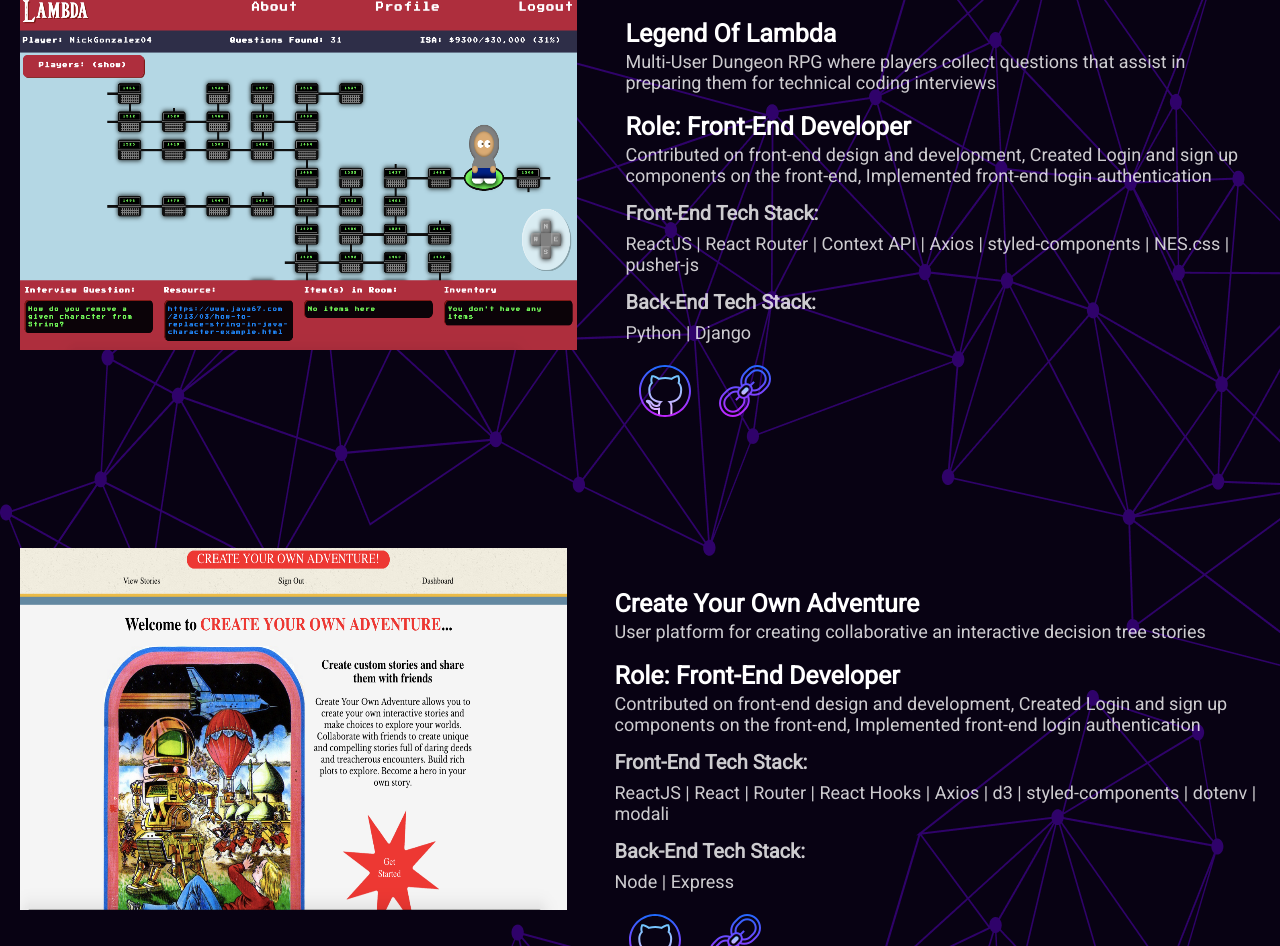
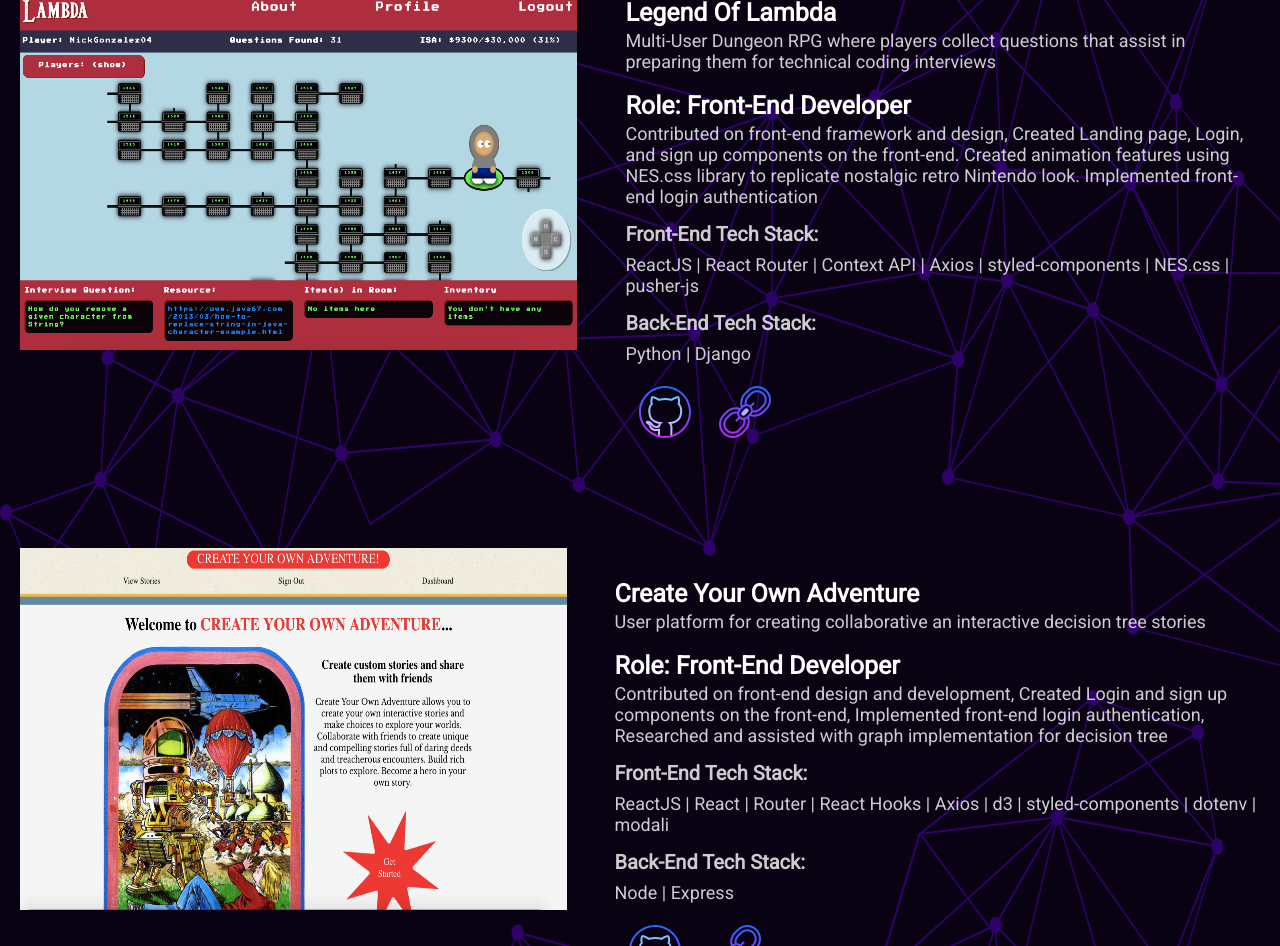
Before and after one commit to NickGonzalez04/Nick_portfolio, a React (Create React App) app in the folder portfolio/: page / in a window 1280 px wide. Shown: the part 1080-2026 px from the top of the page. Built offline with nearby package versions, Linux system fonts and the light colour scheme.

Commit message:
NICK_updated_role_info

```diff
--- a/portfolio/src/component_files/06_project_data.js
+++ b/portfolio/src/component_files/06_project_data.js
@@ -19,7 +19,7 @@ export const project_info = [
 		project_link: 'https://lambdalegend.netlify.com/',
 		description: 'Multi-User Dungeon RPG where players collect questions that assist in preparing them for technical coding interviews',
 		role: 'Front-End Developer',
-		role_info: 'Contributed on front-end design and development, Created Login and sign up components on the front-end, Implemented front-end login authentication',
+		role_info: 'Contributed on front-end framework and design, Created Landing page, Login, and sign up components on the front-end. Created animation features using NES.css library to replicate nostalgic retro Nintendo look. Implemented front-end login authentication',
 		img_src: '/images/Legend_Of_Lambda.png',
 		link_title: 'GitHub',
 		link_url: 'https://github.com/CS25-BuildWeek-JJTBN/Front-End',
@@ -31,7 +31,7 @@ export const project_info = [
 		project_link: 'https://createadventure.netlify.com/',
 		description: 'User platform for creating collaborative an interactive decision tree stories',
 		role: 'Front-End Developer',
-		role_info: 'Contributed on front-end design and development, Created Login and sign up components on the front-end, Implemented front-end login authentication',
+		role_info: 'Contributed on front-end design and development, Created Login and sign up components on the front-end, Implemented front-end login authentication, Researched and assisted with graph implementation for decision tree',
 		img_src: '/images/CRYA.png',
 		link_title: 'GitHub',
 		link_url: 'https://github.com/Lambda-Hackathon-2020-Git-Adventure/Git-Adventure-Frontend',
```
